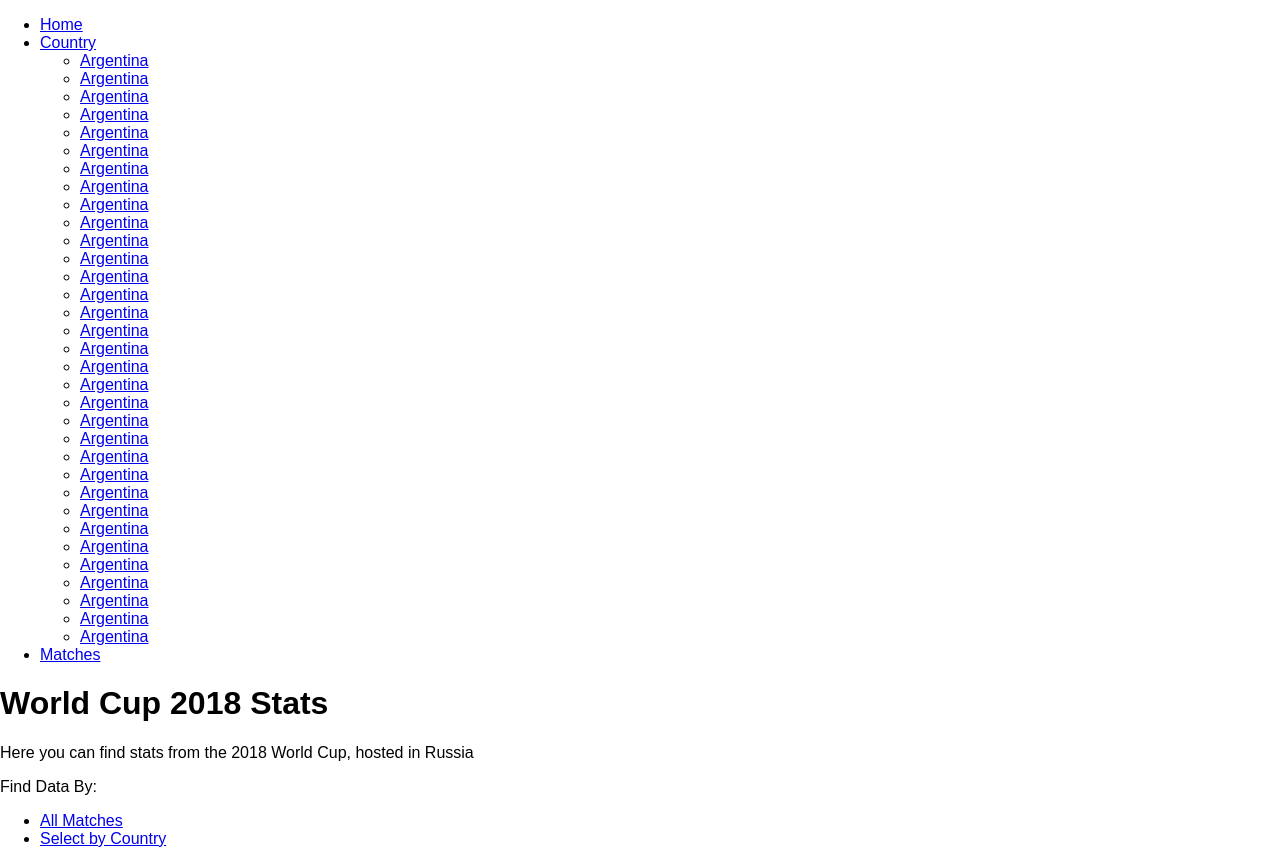
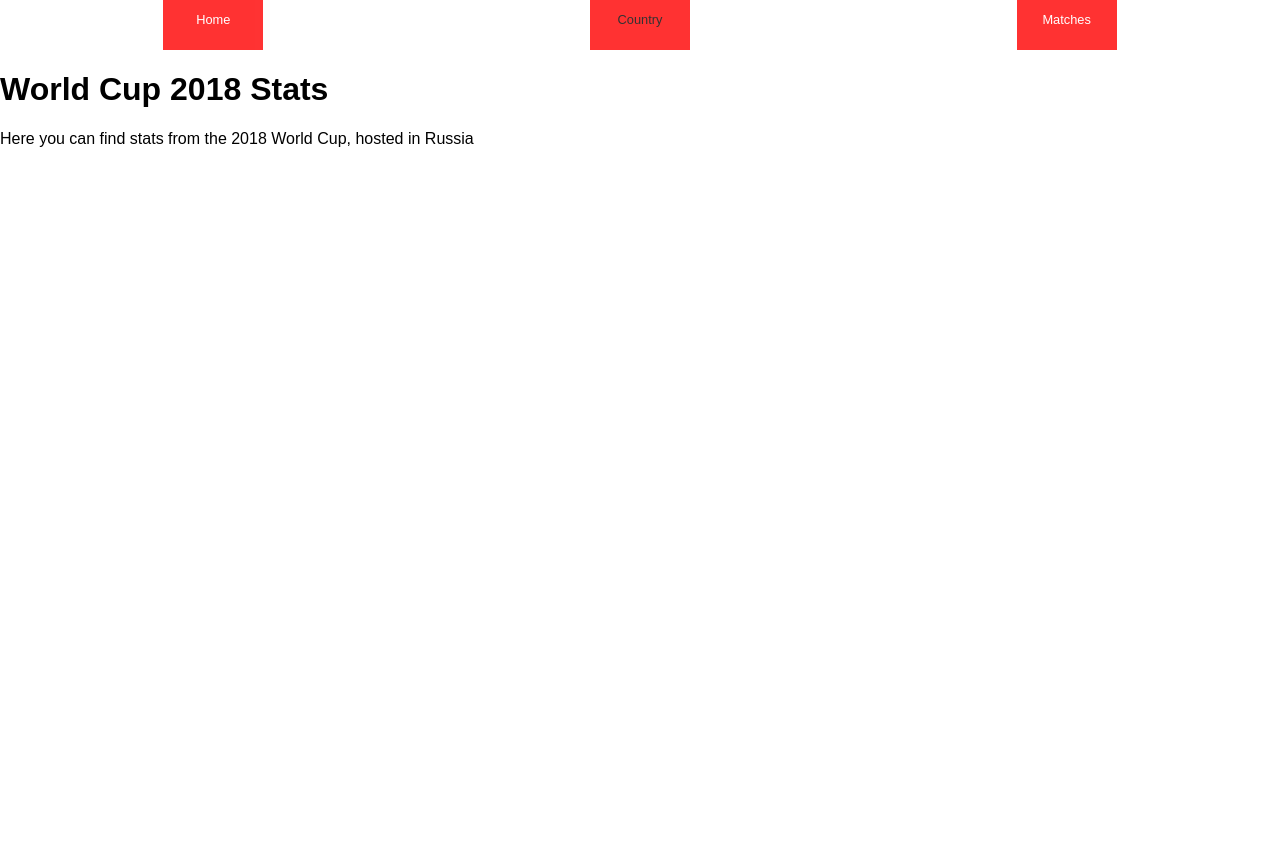
Before and after one commit to alistairkane92/world_cup_db, a React (Create React App) app in the folder client/: page / in a window 1280 px wide. After the commit the page ends 800 px from the top, so only its background shows below. Built offline with nearby package versions, Linux system fonts and the light colour scheme.

Commit message:
adds navbar

```diff
--- a/client/src/App.js
+++ b/client/src/App.js
@@ -14,7 +14,7 @@ class App extends Component {
     return (
       <Router>
         <React.Fragment>
-          <NavBar />
+          <NavBar/>
           <Route exact path="/" component={Home}/>
           <Route exact path="/matches" component={Matches}/>
           <Route exact path="/matches/:id" component={MatchView}/>
--- a/client/src/components/Home.js
+++ b/client/src/components/Home.js
@@ -1,20 +1,10 @@
 import React from 'react';
-import { Link } from 'react-router-dom';
 
 const Home = () => {
   return(
     <div>
       <h1>World Cup 2018 Stats</h1>
       <p>Here you can find stats from the 2018 World Cup, hosted in Russia</p>
-      <p>Find Data By:</p>
-      <ul>
-        <li>
-          <Link to="/matches">All Matches</Link>
-        </li>
-        <li>
-          <Link to="/countries">Select by Country</Link>
-        </li>
-      </ul>
     </div>
   )
 }
--- a/client/src/components/NavBar.js
+++ b/client/src/components/NavBar.js
@@ -1,53 +1,62 @@
-import React from 'react'
+import React, { Component} from 'react'
 import { Link } from 'react-router-dom'
 import './styles/Nav.css';
 
-const NavBar = () => (
+class NavBar extends Component{
+  constructor(props){
+    super(props);
+  }
+
+  render(){
+    return(
       <nav>
-    <ul class="nav">
+        <ul id="nav">
           <li><Link to="/">Home</Link></li>
-      <li><Link to="/countries">Country</Link>
+          <li id="country-menu-li">Country
+            <div id="country-submenu-container">
               <ul>
                 <li><Link to="/countries/arg">Argentina</Link></li>
-          <li><Link to="/countries/arg">Argentina</Link></li>
-          <li><Link to="/countries/arg">Argentina</Link></li>
-          <li><Link to="/countries/arg">Argentina</Link></li>
-          <li><Link to="/countries/arg">Argentina</Link></li>
-          <li><Link to="/countries/arg">Argentina</Link></li>
-          <li><Link to="/countries/arg">Argentina</Link></li>
-          <li><Link to="/countries/arg">Argentina</Link></li>
-          <li><Link to="/countries/arg">Argentina</Link></li>
-          <li><Link to="/countries/arg">Argentina</Link></li>
-          <li><Link to="/countries/arg">Argentina</Link></li>
-          <li><Link to="/countries/arg">Argentina</Link></li>
-          <li><Link to="/countries/arg">Argentina</Link></li>
-          <li><Link to="/countries/arg">Argentina</Link></li>
-          <li><Link to="/countries/arg">Argentina</Link></li>
-          <li><Link to="/countries/arg">Argentina</Link></li>
-          <li><Link to="/countries/arg">Argentina</Link></li>
-          <li><Link to="/countries/arg">Argentina</Link></li>
-          <li><Link to="/countries/arg">Argentina</Link></li>
-          <li><Link to="/countries/arg">Argentina</Link></li>
-          <li><Link to="/countries/arg">Argentina</Link></li>
-          <li><Link to="/countries/arg">Argentina</Link></li>
-          <li><Link to="/countries/arg">Argentina</Link></li>
-          <li><Link to="/countries/arg">Argentina</Link></li>
-          <li><Link to="/countries/arg">Argentina</Link></li>
-          <li><Link to="/countries/arg">Argentina</Link></li>
-          <li><Link to="/countries/arg">Argentina</Link></li>
-          <li><Link to="/countries/arg">Argentina</Link></li>
-          <li><Link to="/countries/arg">Argentina</Link></li>
-          <li><Link to="/countries/arg">Argentina</Link></li>
-          <li><Link to="/countries/arg">Argentina</Link></li>
-          <li><Link to="/countries/arg">Argentina</Link></li>
+                <li><Link to="/countries/aus">Australia</Link></li>
+                <li><Link to="/countries/bel">Belgium</Link></li>
+                <li><Link to="/countries/bra">Brazil</Link></li>
+                <li><Link to="/countries/col">Columbia</Link></li>
+                <li><Link to="/countries/crc">Costa Rica</Link></li>
+                <li><Link to="/countries/cro">Croatia</Link></li>
+                <li><Link to="/countries/den">Denmark</Link></li>
+                <li><Link to="/countries/egy">Egypt</Link></li>
+                <li><Link to="/countries/eng">England</Link></li>
+                <li><Link to="/countries/fra">France</Link></li>
+                <li><Link to="/countries/ger">Germany</Link></li>
+                <li><Link to="/countries/isl">Iceland</Link></li>
+                <li><Link to="/countries/irn">Iran</Link></li>
+                <li><Link to="/countries/jpn">Japan</Link></li>
+                <li><Link to="/countries/kor">Korea Republic</Link></li>
               </ul>
               <ul>
-          <li><Link to="/countries/arg">Argentina</Link></li>
+                <li><Link to="/countries/mex">Mexico</Link></li>
+                <li><Link to="/countries/mar">Morocco</Link></li>
+                <li><Link to="/countries/nga">Nigeria</Link></li>
+                <li><Link to="/countries/pan">Panama</Link></li>
+                <li><Link to="/countries/per">Peru</Link></li>
+                <li><Link to="/countries/pol">Poland</Link></li>
+                <li><Link to="/countries/por">Portugal</Link></li>
+                <li><Link to="/countries/rus">Russia</Link></li>
+                <li><Link to="/countries/ksa">Saudi Arabia</Link></li>
+                <li><Link to="/countries/sen">Senegal</Link></li>
+                <li><Link to="/countries/srb">Serbia</Link></li>
+                <li><Link to="/countries/esp">Spain</Link></li>
+                <li><Link to="/countries/swe">Sweden</Link></li>
+                <li><Link to="/countries/sui">Switzerland</Link></li>
+                <li><Link to="/countries/tun">Tunisia</Link></li>
+                <li><Link to="/countries/uru">Uruguay</Link></li>
               </ul>
+            </div>
           </li>
           <li><Link to="/matches">Matches</Link></li>
         </ul>
       </nav>
     )
+  }
+}
 
 export default NavBar;
--- a/client/src/components/styles/Nav.css
+++ b/client/src/components/styles/Nav.css
@@ -0,0 +1,55 @@
+ul {
+  margin: 0px;
+  padding: 0px;
+  list-style-type: none;
+  font-size: 1vw;
+}
+
+ul li{
+  opacity: .8;
+  line-height: 40px;
+  text-align: center;
+  background-color: red;
+  color: black;
+}
+
+ul li a{
+  text-decoration: none;
+  color: white;
+  display: block;
+}
+
+ul li ul li{
+  display: none;
+}
+
+ul li:hover ul li{
+  display: block;
+}
+
+#nav{
+  display: flex;
+  justify-content: space-around;
+}
+
+#nav li{
+  width: 100px;
+  height: 50px;
+}
+
+#country-submenu-container{
+  margin-top: 10px;
+  display: flex;
+}
+
+/*
+#country-menu-li ul{
+  display: flex;
+}
+
+#country-menu-li ul li{
+  border: 1px solid;
+  font-size: 10px;
+  padding: 5px;
+  width: 150px;
+} */
```
Lines whose indentation alone changed are shown as unchanged.
